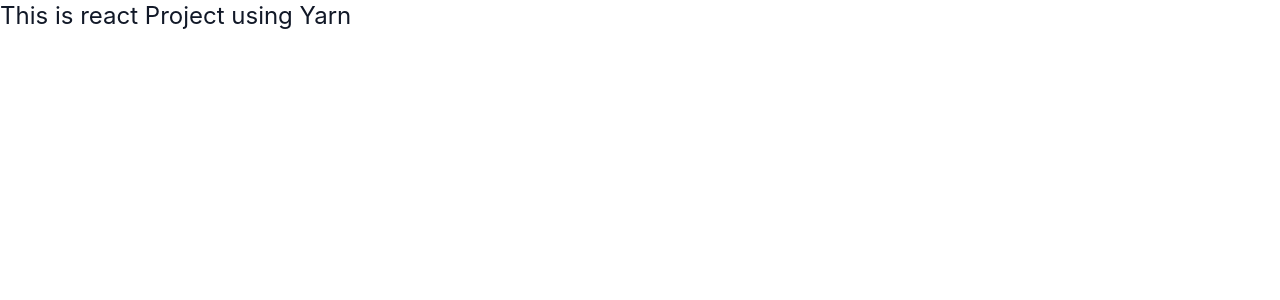
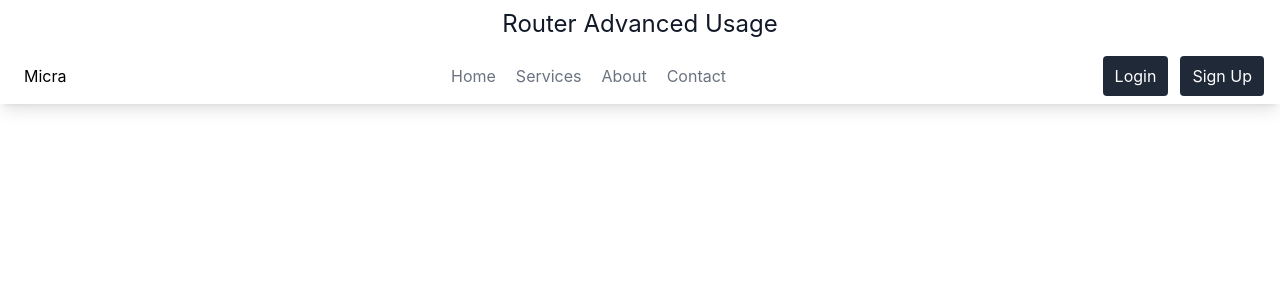
Before and after one commit to pruthasavani44/React-training, a React (Create React App) app in the folder react-yarn/: page / in a window 1280 px wide. Shown: the top 300 px of the page. Built offline with nearby package versions, Linux system fonts and the light colour scheme.

Commit message:
create multi Components

```diff
--- a/react-yarn/package.json
+++ b/react-yarn/package.json
@@ -8,6 +8,7 @@
     "@testing-library/user-event": "^13.2.1",
     "react": "^18.3.1",
     "react-dom": "^18.3.1",
+    "react-router-dom": "6",
     "react-scripts": "5.0.1",
     "tailwindcss": "^3.4.10",
     "web-vitals": "^2.1.0"
--- a/react-yarn/src/App.js
+++ b/react-yarn/src/App.js
@@ -1,9 +1,13 @@
 import './App.css';
+import Navbar from './layout/Navbar';
 
 function App() {
   return (
     <>
-      <h1 className='text-gray-900 text-2xl'>This is react Project using Yarn</h1>
+      <h1 className='text-gray-900 text-center m-2 text-2xl'>Router Advanced Usage  </h1>
+      <Navbar />
+
+
     </>
   );
 }
--- /dev/null
+++ b/react-yarn/src/layout/Header.jsx
@@ -0,0 +1,18 @@
+import React from "react";
+
+const Header = (props) => {
+  const { title } = props;
+  return (
+    <header className="bg-gray-100 py-8">
+      <div className="max-w-7xl mx-auto text-center px-4">
+        <h1 className="text-4xl font-bold text-gray-900">Welcome to {title}</h1>
+        <p className="mt-4 text-lg text-gray-600">
+          This is a brief description {title} the purpose of this application
+          and what you can do here.
+        </p>
+      </div>
+    </header>
+  );
+};
+
+export default Header;
--- /dev/null
+++ b/react-yarn/src/layout/Navbar.jsx
@@ -0,0 +1,113 @@
+import React, { useState } from "react";
+
+const Navbar = () => {
+  const [isOpen, setIsOpen] = useState(false);
+
+  const toggleMenu = () => {
+    setIsOpen(!isOpen);
+  };
+
+  return (
+    <>
+      <nav className="bg-white my-2 shadow-lg">
+        <div className="container mx-auto px-4">
+          <div className="flex justify-between">
+            <div>
+              <a href="/" className="flex items-center py-4 px-2">
+                Micra
+              </a>
+            </div>
+            <div className="hidden md:flex items-center space-x-1">
+              <a
+                href="/"
+                className="py-4 px-2 text-gray-500 hover:text-gray-800 transition duration-300"
+              >
+                Home
+              </a>
+              <a
+                href="/services"
+                className="py-4 px-2 text-gray-500 hover:text-gray-800 transition duration-300"
+              >
+                Services
+              </a>
+              <a
+                href="/about"
+                className="py-4 px-2 text-gray-500 hover:text-gray-800 transition duration-300"
+              >
+                About
+              </a>
+              <a
+                href="/contact"
+                className="py-4 px-2 text-gray-500 hover:text-gray-800 transition duration-300"
+              >
+                Contact
+              </a>
+            </div>
+            <div className="hidden md:flex items-center space-x-3 ">
+              <a
+                href="/login"
+                className="py-2 px-3 bg-gray-800 text-white rounded hover:bg-gray-500 transition duration-300"
+              >
+                Login
+              </a>
+              <a
+                href="/signup"
+                className="py-2 px-3 bg-gray-800 text-white rounded hover:bg-gray-500 transition duration-300"
+              >
+                Sign Up
+              </a>
+            </div>
+            {/* Mobile Button */}
+            <div className="md:hidden flex items-center">
+              <button
+                onClick={toggleMenu}
+                className="outline-none mobile-menu-button"
+              >
+                <svg
+                  className="w-6 h-6 text-gray-500 hover:text-gray-800"
+                  fill="none"
+                  strokeLinecap="round"
+                  strokeLinejoin="round"
+                  strokeWidth="2"
+                  viewBox="0 0 24 24"
+                  stroke="currentColor"
+                >
+                  <path d="M4 6h16M4 12h16M4 18h16"></path>
+                </svg>
+              </button>
+            </div>
+          </div>
+        </div>
+        {/* Mobile Menu */}
+        <div className={`md:hidden ${isOpen ? "block" : "hidden"} mobile-menu`}>
+          <a
+            href="/"
+            className="block py-2 px-4 text-sm text-gray-500 hover:text-gray-800"
+          >
+            Home
+          </a>
+          <a
+            href="/services"
+            className="block py-2 px-4 text-sm text-gray-500 hover:text-gray-800"
+          >
+            Services
+          </a>
+          <a
+            href="/about"
+            className="block py-2 px-4 text-sm text-gray-500 hover:text-gray-800"
+          >
+            About
+          </a>
+          <a
+            href="/contact"
+            className="block py-2 px-4 text-sm text-gray-500 hover:text-gray-800"
+          >
+            Contact
+          </a>
+        </div>
+      </nav>
+    </>
+  );
+};
+
+export default Navbar;
--- /dev/null
+++ b/react-yarn/src/pages/About.jsx
@@ -0,0 +1,12 @@
+import React from "react";
+import Header from "../layout/Header";
+
+export default function About() {
+  return (
+    <>
+      <div>About</div>
+      <Header title="About" />
+
+    </>
+  );
+}
--- /dev/null
+++ b/react-yarn/src/pages/BLog.jsx
@@ -0,0 +1,11 @@
+import React from "react";
+import Header from "../layout/Header";
+
+export default function BLog() {
+  return (
+    <>
+      <div>BLog</div>
+      <Header title="Blog" />
+    </>
+  );
+}
--- /dev/null
+++ b/react-yarn/src/pages/Contact.jsx
@@ -0,0 +1,11 @@
+import React from "react";
+import Header from "../layout/Header";
+
+export default function Contact() {
+  return (
+    <>
+      <div>Contact</div>
+      <Header title="Contact" />
+    </>
+  );
+}
--- /dev/null
+++ b/react-yarn/src/pages/Index.jsx
@@ -0,0 +1,11 @@
+import React from "react";
+import Header from "../layout/Header";
+
+export default function Index() {
+  return (
+    <>
+      <div>Index</div>
+      <Header title="Home" />
+    </>
+  );
+}
--- /dev/null
+++ b/react-yarn/src/pages/Login.jsx
@@ -0,0 +1,11 @@
+import React from "react";
+import Header from "../layout/Header";
+
+export default function Login() {
+  return (
+    <>
+      <div>Login</div>
+      <Header title="Log In" />
+    </>
+  );
+}
--- /dev/null
+++ b/react-yarn/src/pages/Product.jsx
@@ -0,0 +1,11 @@
+import React from "react";
+import Header from "../layout/Header";
+
+export default function Product() {
+  return (
+    <>
+      <div>Product</div>
+      <Header title="Product" />
+    </>
+  );
+}
--- /dev/null
+++ b/react-yarn/src/pages/SignUp.jsx
@@ -0,0 +1,11 @@
+import React from "react";
+import Header from "../layout/Header";
+
+export default function SignUp() {
+  return (
+    <>
+      <div>SignUp</div>
+      <Header title="Sign Up" />
+    </>
+  );
+}
```
Also changed, not shown: 1 other file (tests, documents, lock files or other folders).
